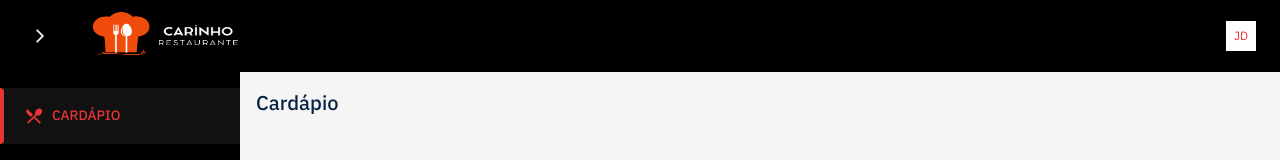
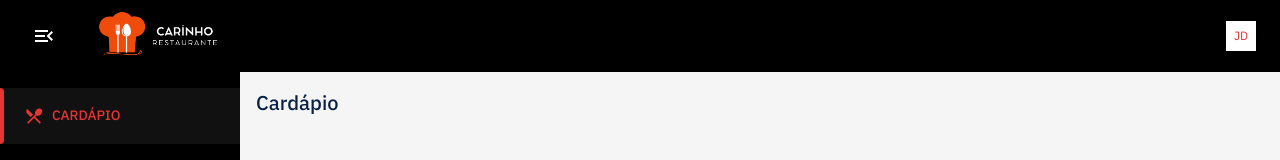
Before and after one commit to brunafeyh/projeto-esi, a React (Vite) app: page / in a window 1280 px wide. Shown: the top 160 px of the page. Built offline with nearby package versions, Linux system fonts and the light colour scheme; no server answers.

Commit message:
feat and fix: changing version of mui and changing menu icon

```diff
--- a/package.json
+++ b/package.json
@@ -13,7 +13,6 @@
     "@emotion/react": "^11.13.0",
     "@emotion/styled": "^11.13.0",
     "@hookform/resolvers": "^3.9.0",
-    "@material-ui/core": "^4.12.4",
     "@mui/icons-material": "^5.16.7",
     "@mui/material": "^5.16.7",
     "@tanstack/react-query": "^5.51.23",
--- a/src/components/logo/index.tsx
+++ b/src/components/logo/index.tsx
@@ -7,7 +7,7 @@ const Logo: React.FC = () => {
 				<img
 					src="/images/logo-restaurante-esi.png"
 					alt="logo do Restaurante"
-					style={{  width: '160px', height: '60px', marginBottom: 'auto' }}
+					style={{  width: '130px', height: '60px', marginBottom: 'auto' }}
 				/>
 		</Stack>
 	)
--- a/src/components/menu/index.tsx
+++ b/src/components/menu/index.tsx
@@ -1,5 +1,4 @@
 import React from 'react'
-import ArrowBackIosIcon from '@mui/icons-material/ArrowBackIos'
 import ArrowForwardIosIcon from '@mui/icons-material/ArrowForwardIos'
 import { IconButton, Stack, Tooltip } from '@mui/material'
 import { useAtom } from 'jotai'
@@ -10,6 +9,7 @@ import { BoxMenuApresentation, MenuContainerApresentation } from './styles'
 import Logo from '../logo'
 import { isCollapsedAtom } from '../../contexts/is-collapsed-atom'
 import { openPopover } from '../../utils/popover'
+import MenuOpenIcon from '@mui/icons-material/MenuOpen';
 
 const Menu: React.FC = () => {
 	const [isCollapsed, setIsCollapsed] = useAtom(isCollapsedAtom)
@@ -27,11 +27,11 @@ const Menu: React.FC = () => {
 					<IconButton onClick={handleCollapse} style={{ color: '#FFF' }}>
 						{isCollapsed ? (
 							<Tooltip title="Abrir Barra Lateral">
-								<ArrowBackIosIcon style={{ fontSize: '16px' }} />
+								<ArrowForwardIosIcon style={{ fontSize: '16px' }} />
 							</Tooltip>
 						) : (
 							<Tooltip title="Colapsar Barra Lateral">
-								<ArrowForwardIosIcon style={{ fontSize: '16px' }} />
+								<MenuOpenIcon style={{ fontSize: '24px' }} />
 							</Tooltip>
 						)}
 					</IconButton>
```
Also changed, not shown: src/themes/index.tsx (+5 -13 lines), 1 other file (tests, documents, lock files or other folders).
